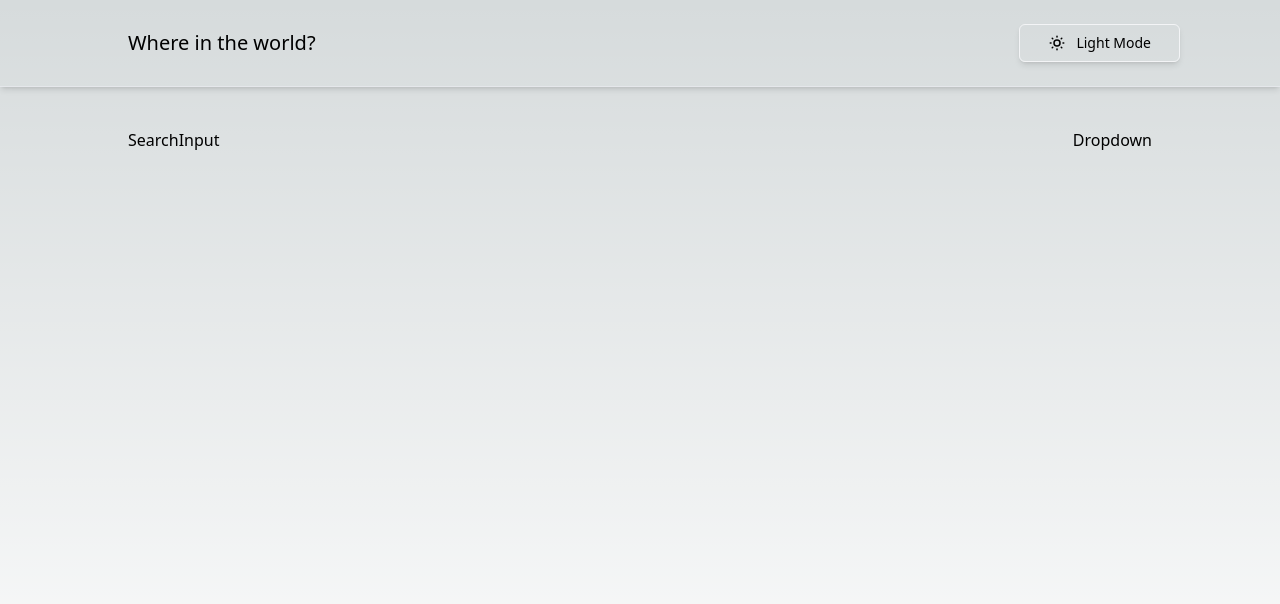
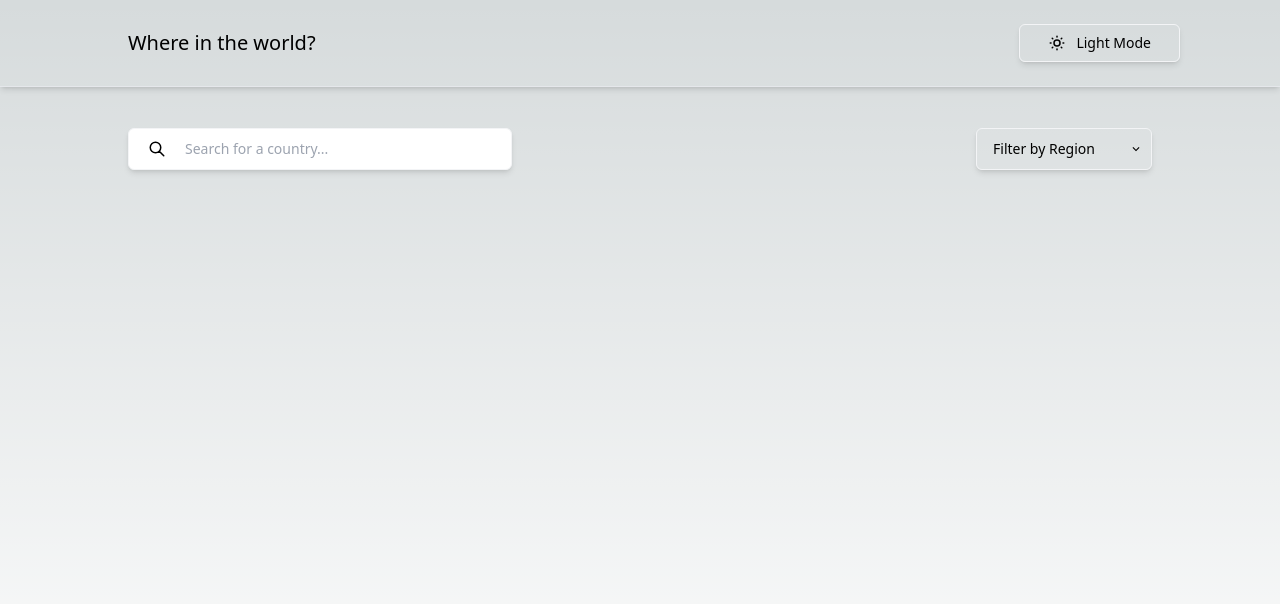
Before and after one commit to Ethemkizilyer/countries, a Next.js app: page / in a window 1280 px wide. Shown: the top 604 px of the page. Built offline with nearby package versions, Linux system fonts and the light colour scheme.

Commit message:
feat: dropdown ve searchınput added

```diff
--- a/package.json
+++ b/package.json
@@ -21,6 +21,7 @@
     "react-dom": "18.2.0",
     "react-icons": "^4.7.1",
     "react-query": "^3.39.2",
+    "react-use": "^17.4.0",
     "typescript": "4.9.4"
   },
   "devDependencies": {
--- a/src/components/Dropdown.tsx
+++ b/src/components/Dropdown.tsx
@@ -1,9 +1,86 @@
-import React from 'react'
+import { FunctionComponent, useRef } from "react";
+import { MdOutlineKeyboardArrowDown } from "react-icons/md";
+import { useClickAway } from "react-use";
 
-const Dropdown = () => {
-  return (
-    <div>Dropdown</div>
-  )
+export type ContinentsType =
+  | "Africa"
+  | "Americas"
+  | "Asia"
+  | "Europe"
+  | "Oceania"
+  | "Show All";
+
+interface DropdownProps {
+  filterArray: ContinentsType[];
+  isDropdownOpen: boolean;
+  setIsDropdownOpen: (isDropdownOpen: boolean) => void;
+  selectedFilter: ContinentsType | "";
+  setSelectedFilter: (selectedFilter: ContinentsType | "") => void;
 }
 
-export default Dropdown
+const Dropdown: FunctionComponent<DropdownProps> = ({
+  filterArray,
+  isDropdownOpen,
+  setIsDropdownOpen,
+  selectedFilter,
+  setSelectedFilter,
+}) => {
+  const dropdownRef = useRef(null);
+  useClickAway(dropdownRef, () => {
+    if (isDropdownOpen) {
+      setIsDropdownOpen(false);
+    }
+  });
+
+  const renderDropdownRow = (row: ContinentsType | "", index: number) => {
+    return (
+      <li key={index + row}>
+        <p
+          className="block py-2 px-4 cursor-pointer hover:bg-lm-very-light-gray dark:hover:bg-gray-600 dark:hover:text-white"
+          onClick={() => {
+            setSelectedFilter(row);
+            setIsDropdownOpen(false);
+          }}
+        >
+          {row}
+        </p>
+      </li>
+    );
+  };
+
+  return (
+    <div ref={dropdownRef} className="w-fit">
+      <button
+        id="dropdownDefault"
+        className="flex z-10 justify-between w-44 shadow-md text-lm-very-dark-blue bg-dmlm-white border
+        border-gray-100 dark:border-gray-800 hover:bg-lm-very-light-gray focus:outline-none font-nunito-regular rounded-md text-sm pl-4
+        pr-2 py-2.5 text-center inline-flex items-center dark:bg-dm-dark-blue dark:hover:bg-dm-very-dark-blue
+        dark:text-dmlm-white"
+        type="button"
+        onClick={() => setIsDropdownOpen(!isDropdownOpen)}
+      >
+        {selectedFilter && selectedFilter !== "Show All"
+          ? selectedFilter
+          : "Filter by Region"}
+        <MdOutlineKeyboardArrowDown />
+      </button>
+      <div
+        id="dropdown"
+        className={`${
+          !isDropdownOpen ? "hidden" : ""
+        } z-10 w-44 bg-white rounded-md divide-y mt-1 divide-gray-100 shadow-md dark:bg-dm-dark-blue
+        dark:text-dmlm-white absolute`}
+      >
+        <ul
+          className="py-1 text-sm font-nunito-regular text-lm-very-dark-blue dark:bg-dm-dark-blue
+          dark:text-dmlm-white"
+          aria-label="Filter by Region Dropdown"
+        >
+          {filterArray.map((row, index) => renderDropdownRow(row, index))}
+        </ul>
+      </div>
+    </div>
+  );
+};
+
+export default Dropdown;
--- a/src/components/SearchInput.tsx
+++ b/src/components/SearchInput.tsx
@@ -1,9 +1,37 @@
-import React from 'react'
+import { FunctionComponent } from "react";
+import { HiOutlineSearch } from "react-icons/hi";
 
-const SearchInput = () => {
-  return (
-    <div>SearchInput</div>
-  )
+interface SearchInputProps {
+  searchValue: string;
+  setSearchValue: (value: string) => void;
 }
 
-export default SearchInput
+const SearchInput: FunctionComponent<SearchInputProps> = ({
+  searchValue,
+  setSearchValue,
+}) => {
+  return (
+    <form className="flex items-center">
+      <label htmlFor="simple-search" className="sr-only">
+        Search for a country...
+      </label>
+      <div className="relative w-full md:w-96">
+        <div className="flex absolute inset-y-0 left-0 items-center pl-5 pointer-events-none">
+          <HiOutlineSearch size={18} />
+        </div>
+        <input
+          type="text"
+          id="simple-search"
+          className="bg-dmlm-white shadow-md text-lm-very-dark-blue text-sm font-nunito-light rounded-md border
+           border-gray-100 focus:outline-none block w-full pl-14 p-2.5 dark:bg-dm-dark-blue dark:border-gray-800
+           dark:placeholder-dmlm-white dark:text-dmlm-white"
+          placeholder="Search for a country..."
+          value={searchValue}
+          onChange={(e) => setSearchValue(e.target.value)}
+        />
+      </div>
+    </form>
+  );
+};
+
+export default SearchInput;
--- a/src/pages/index.tsx
+++ b/src/pages/index.tsx
@@ -1,12 +1,32 @@
 import Dropdown from "../components/Dropdown";
 import SearchInput from "../components/SearchInput";
+import {useState} from "react"
 
 export default function Home() {
+  const [isDropdownOpen, setIsDropdownOpen] = useState(false);
+  const [selectedFilter, setSelectedFilter] = useState("");
+  const [searchValue, setSearchValue] = useState("");
   return (
     <main className="pt-16 md:pt-32 px-8 md:px-32 pb-12 md:pb-0 min-h-screen bg-dmlm-white dark:bg-dm-very-dark-blue">
       <div className="flex justify-between flex-col md:flex-row gap-8 md:gap-1 mb-10">
-        <SearchInput />
-        <Dropdown />
+        <SearchInput
+          searchValue={searchValue}
+          setSearchValue={setSearchValue}
+        />
+        <Dropdown
+          isDropdownOpen={isDropdownOpen}
+          setIsDropdownOpen={setIsDropdownOpen}
+          selectedFilter={selectedFilter}
+          setSelectedFilter={setSelectedFilter}
+          filterArray={[
+            "Africa",
+            "Americas",
+            "Asia",
+            "Europe",
+            "Oceania",
+            "Show All",
+          ]}
+        />
       </div>
     </main>
   );
```
Also changed, not shown: 1 other file (tests, documents, lock files or other folders).
